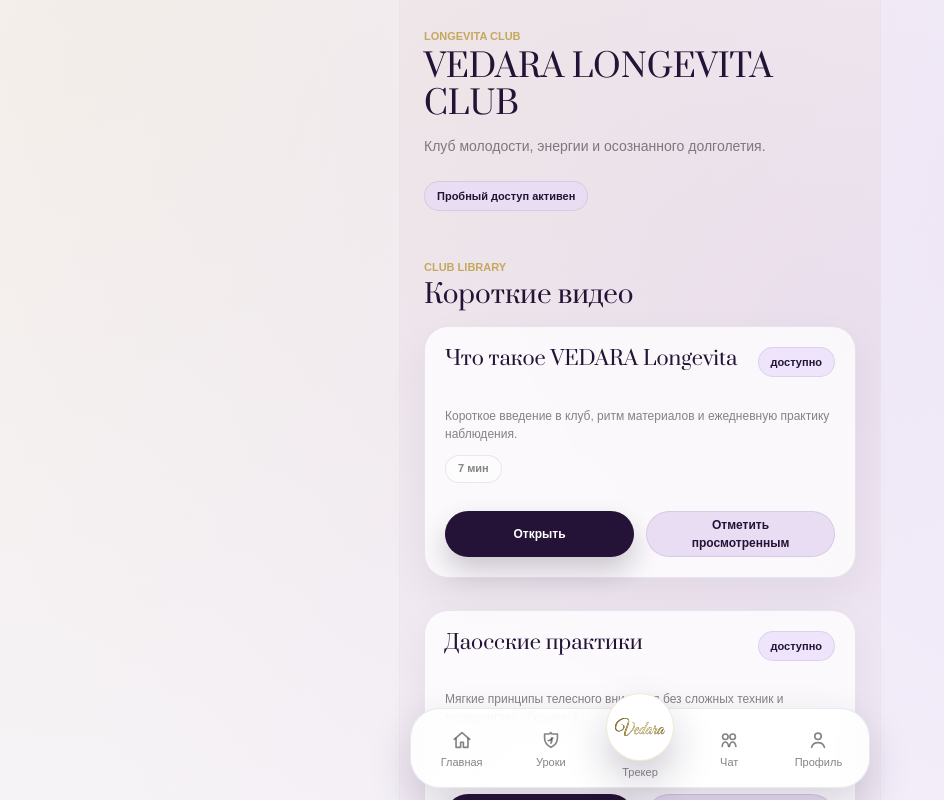
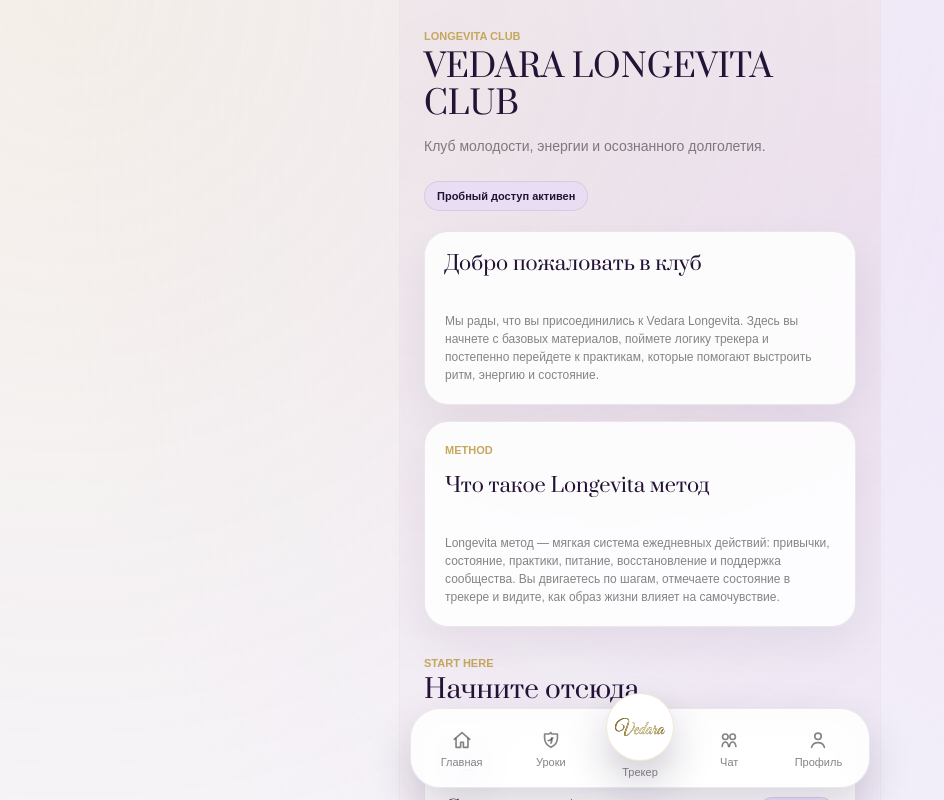
Before and after one commit to miminidi/vedara-, a React (Vite) app: page / in a window 1280 px wide. Both pictures are taken after a click on the button "7 дней бесплатно". Shown: the top 800 px of the page, without its empty margins (0-944 px from the left). Built offline with nearby package versions, Linux system fonts and the light colour scheme.

Commit message:
refactor: rebuild club page around onboarding documents and practice grid

```diff
--- a/src/App.tsx
+++ b/src/App.tsx
@@ -236,7 +236,6 @@
             completedArticles={completedClubArticles}
             completedVideos={completedClubVideos}
             onNavigate={navigate}
-            onSetAccess={setAccess}
             onToggleArticle={toggleClubArticle}
             onToggleVideo={toggleClubVideo}
           />
--- a/src/data/content.ts
+++ b/src/data/content.ts
@@ -192,16 +192,22 @@
     cta: "Активировать mock-подписку",
   },
   videosKicker: "club library",
-  videosTitle: "Короткие видео",
-  articlesKicker: "tracker guide",
-  articlesTitle: "Статьи для пользования трекером",
+  videosTitle: "Практики клуба",
+  articlesKicker: "start here",
+  articlesTitle: "Начните отсюда",
+  welcomeTitle: "Добро пожаловать в клуб",
+  welcomeText:
+    "Мы рады, что вы присоединились к Vedara Longevita. Здесь вы начнете с базовых материалов, поймете логику трекера и постепенно перейдете к практикам, которые помогают выстроить ритм, энергию и состояние.",
+  methodTitle: "Что такое Longevita метод",
+  methodText:
+    "Longevita метод — мягкая система ежедневных действий: привычки, состояние, практики, питание, восстановление и поддержка сообщества. Вы двигаетесь по шагам, отмечаете состояние в трекере и видите, как образ жизни влияет на самочувствие.",
   communityKicker: "community",
   communityTitle: "Клубное общение",
-  communityText: "Общение, эфиры, вопросы куратору и объявления вынесены в отдельный community-раздел.",
-  chatCta: "Перейти в чат клуба",
+  communityText: "Обсуждайте практики, задавайте вопросы куратору и следите за эфирами клуба.",
+  chatCta: "Перейти в чат",
   open: "Открыть",
-  markWatched: "Отметить просмотренным",
-  watched: "Просмотрено",
+  markWatched: "Отметить выполненным",
+  watched: "Выполнено",
   markRead: "Отметить прочитанным",
   read: "Прочитано",
   available: "доступно",
@@ -241,10 +247,12 @@
 
 export const clubVideos: ClubVideo[] = [
   {
-    id: "what-is-longevita",
-    title: "Что такое VEDARA Longevita",
-    description: "Короткое введение в клуб, ритм материалов и ежедневную практику наблюдения.",
-    duration: "7 мин",
+    id: "start-here",
+    title: "Начни отсюда",
+    description: "Первый маршрут по материалам, трекеру и спокойному входу в клубный ритм.",
+    category: "старт",
+    duration: "8 мин",
+    icon: "material",
     access: "club",
     completed: false,
   },
@@ -252,7 +260,9 @@
     id: "dao-practices",
     title: "Даосские практики",
     description: "Мягкие принципы телесного внимания без сложных техник и медицинских обещаний.",
+    category: "практика",
     duration: "9 мин",
+    icon: "practice",
     access: "club",
     completed: false,
   },
@@ -260,7 +270,9 @@
     id: "breathing-practice",
     title: "Дыхательная практика",
     description: "Спокойная короткая пауза для возвращения внимания к телу и состоянию дня.",
+    category: "дыхание",
     duration: "6 мин",
+    icon: "practice",
     access: "club",
     completed: false,
   },
@@ -268,7 +280,9 @@
     id: "face-massage",
     title: "Массаж лица",
     description: "Деликатный уходовый ритуал как часть вечернего восстановления.",
+    category: "уход",
     duration: "8 мин",
+    icon: "sleep",
     access: "club",
     completed: false,
   },
@@ -276,7 +290,9 @@
     id: "hrv-basics",
     title: "Показатель HRV",
     description: "Как относиться к HRV как к наблюдению, а не как к диагнозу или назначению.",
+    category: "трекер",
     duration: "10 мин",
+    icon: "protocol",
     access: "club",
     completed: false,
   },
@@ -284,7 +300,29 @@
     id: "soft-training",
     title: "Тренировка",
     description: "Мягкая активность, которую можно связать с отметками движения и состояния.",
+    category: "движение",
     duration: "12 мин",
+    icon: "movement",
+    access: "club",
+    completed: false,
+  },
+  {
+    id: "club-lectures",
+    title: "Лекции клуба",
+    description: "Короткие объяснения метода, привычек и восстановления без перегруза.",
+    category: "лекции",
+    duration: "15 мин",
+    icon: "material",
+    access: "club",
+    completed: false,
+  },
+  {
+    id: "schedule",
+    title: "Расписание",
+    description: "Порядок материалов, эфиров и мягких недельных акцентов клуба.",
+    category: "план",
+    duration: "3 мин",
+    icon: "protocol",
     access: "club",
     completed: false,
   },
@@ -294,24 +332,27 @@
   {
     id: "essentials-list",
     title: "Список необходимого",
-    description: "Что подготовить для спокойного старта: вода, заметки, удобное место и простой план.",
-    readingTime: "4 мин чтения",
+    description: "Что подготовить для старта в клубе и комфортного прохождения практик.",
+    readingTime: "5 мин",
+    icon: "protocol",
+    access: "club",
+    completed: false,
+  },
+  {
+    id: "tracker-explainer",
+    title: "Пояснение к трекеру",
+    description: "Как отмечать привычки, состояние и смотреть динамику недели и месяца.",
+    readingTime: "6 мин",
+    icon: "material",
     access: "club",
     completed: false,
   },
   {
     id: "recipe-book",
     title: "Книга рецептов",
-    description: "Идеи простых приемов пищи для наблюдения за питанием без жестких правил.",
-    readingTime: "7 мин чтения",
-    access: "club",
-    completed: false,
-  },
-  {
-    id: "tracker-explainer",
-    title: "Пояснения к трекеру",
-    description: "Как отмечать привычки и состояние, чтобы видеть динамику недели и месяца.",
-    readingTime: "5 мин чтения",
+    description: "Базовые идеи питания и рецепты для мягкой поддержки организма.",
+    readingTime: "7 мин",
+    icon: "nutrition",
     access: "club",
     completed: false,
   },
--- a/src/data/types.ts
+++ b/src/data/types.ts
@@ -108,7 +108,9 @@
   id: string;
   title: string;
   description: string;
+  category: string;
   duration: string;
+  icon: "water" | "nutrition" | "movement" | "practice" | "sleep" | "material" | "protocol" | "clinic";
   access: "club" | "premium";
   completed: boolean;
 }
@@ -118,6 +120,7 @@
   title: string;
   description: string;
   readingTime: string;
+  icon: "water" | "nutrition" | "movement" | "practice" | "sleep" | "material" | "protocol" | "clinic";
   access: "club" | "premium";
   completed: boolean;
 }
--- a/src/pages/ClinicPage.tsx
+++ b/src/pages/ClinicPage.tsx
@@ -1,6 +1,7 @@
 import { useState } from "react";
 import { ScreenHeader } from "../components/ScreenHeader";
 import { SectionHead } from "../components/SectionHead";
+import { WellnessIcon } from "../components/icons/WellnessIcons";
 import { chatContent, clubArticles, clubContent, clubVideos } from "../data/content";
 import type { AccessState, ClubArticle, ClubVideo, ScreenId } from "../data/types";
 
@@ -17,13 +18,8 @@
   completedArticles: string[];
   completedVideos: string[];
   onNavigate: (screen: ScreenId) => void;
-  onSetAccess: (access: AccessState) => void;
   onToggleArticle: (articleId: string) => void;
   onToggleVideo: (videoId: string) => void;
-}
-
-function isClubAccessActive(access: AccessState) {
-  return access === "trial" || access === "clubMonthly" || access === "clubAnnual";
 }
 
 function getAccessStatus(access: AccessState) {
@@ -38,17 +34,11 @@
   return clubContent.access.guestStatus;
 }
 
-function getStatus(isLocked: boolean, completed: boolean) {
-  if (isLocked) {
-    return clubContent.locked;
-  }
+function getStatus(completed: boolean) {
   return completed ? clubContent.watched : clubContent.available;
 }
 
-function getArticleStatus(isLocked: boolean, completed: boolean) {
-  if (isLocked) {
-    return clubContent.locked;
-  }
+function getArticleStatus(completed: boolean) {
   return completed ? clubContent.read : clubContent.available;
 }
 
@@ -57,12 +47,10 @@
   completedArticles,
   completedVideos,
   onNavigate,
-  onSetAccess,
   onToggleArticle,
   onToggleVideo,
 }: ClinicPageProps) {
   const [selectedItem, setSelectedItem] = useState<SelectedClubItem | null>(null);
-  const hasClubAccess = isClubAccessActive(access);
   const accessStatus = getAccessStatus(access);
 
   const openItem = (kind: ClubItemKind, item: ClubVideo | ClubArticle) => {
@@ -95,68 +83,77 @@
         </section>
       ) : null}
 
-      <SectionHead kicker={clubContent.videosKicker} title={clubContent.videosTitle} />
-      <div className="grid club-library-grid">
-        {clubVideos.map((video) => {
-          const completed = completedVideos.includes(video.id);
-          const locked = !hasClubAccess;
+      <section className="panel club-welcome-card">
+        <h2 className="panel-title">{clubContent.welcomeTitle}</h2>
+        <p>{clubContent.welcomeText}</p>
+      </section>
+
+      <section className="panel club-method-card">
+        <span className="section-kicker">method</span>
+        <h2 className="panel-title">{clubContent.methodTitle}</h2>
+        <p>{clubContent.methodText}</p>
+      </section>
+
+      <SectionHead kicker={clubContent.articlesKicker} title={clubContent.articlesTitle} />
+      <div className="grid club-document-list">
+        {clubArticles.map((article) => {
+          const completed = completedArticles.includes(article.id);
 
           return (
-            <article className="panel club-library-card" key={video.id}>
+            <article className={`panel club-document-card ${completed ? "is-completed" : ""}`} key={article.id}>
+              <div className="club-card-icon" aria-hidden="true">
+                <WellnessIcon name={article.icon} />
+              </div>
               <div className="program-card__top">
-                <h2 className="panel-title">{video.title}</h2>
-                <span className="badge">{getStatus(locked, completed)}</span>
+                <div>
+                  <h2 className="panel-title">{article.title}</h2>
+                  <span className="club-card-meta">{article.readingTime}</span>
+                </div>
+                <span className="badge">{getArticleStatus(completed)}</span>
               </div>
-              <p>{video.description}</p>
-              <span className="club-card-meta">{video.duration}</span>
+              <p>{article.description}</p>
               <div className="button-row u-mt-4">
                 <button
                   className="button button--primary"
                   type="button"
-                  onClick={() => (locked ? onSetAccess("trial") : openItem("video", video))}
+                  onClick={() => openItem("article", article)}
                 >
-                  {locked ? clubContent.openAccess : clubContent.open}
+                  {clubContent.open}
                 </button>
-                {!locked ? (
-                  <button className="button button--secondary" type="button" onClick={() => onToggleVideo(video.id)}>
-                    {completed ? clubContent.watched : clubContent.markWatched}
-                  </button>
-                ) : null}
+                <button className="button button--secondary" type="button" onClick={() => onToggleArticle(article.id)}>
+                  {completed ? clubContent.read : clubContent.markRead}
+                </button>
               </div>
             </article>
           );
         })}
       </div>
 
-      <SectionHead kicker={clubContent.articlesKicker} title={clubContent.articlesTitle} />
-      <div className="grid club-library-grid">
-        {clubArticles.map((article) => {
-          const completed = completedArticles.includes(article.id);
-          const locked = !hasClubAccess;
+      <SectionHead kicker={clubContent.videosKicker} title={clubContent.videosTitle} />
+      <div className="club-practice-grid">
+        {clubVideos.map((video) => {
+          const completed = completedVideos.includes(video.id);
 
           return (
-            <article className="panel club-library-card" key={article.id}>
-              <div className="program-card__top">
-                <h2 className="panel-title">{article.title}</h2>
-                <span className="badge">{getArticleStatus(locked, completed)}</span>
-              </div>
-              <p>{article.description}</p>
-              <span className="club-card-meta">{article.readingTime}</span>
-              <div className="button-row u-mt-4">
-                <button
-                  className="button button--primary"
-                  type="button"
-                  onClick={() => (locked ? onSetAccess("trial") : openItem("article", article))}
-                >
-                  {locked ? clubContent.openAccess : clubContent.open}
-                </button>
-                {!locked ? (
-                  <button className="button button--secondary" type="button" onClick={() => onToggleArticle(article.id)}>
-                    {completed ? clubContent.read : clubContent.markRead}
-                  </button>
-                ) : null}
-              </div>
-            </article>
+            <button
+              className={`club-practice-tile ${completed ? "is-completed" : ""}`}
+              key={video.id}
+              type="button"
+              onClick={() => onToggleVideo(video.id)}
+              onDoubleClick={() => openItem("video", video)}
+            >
+              <span className="club-card-icon" aria-hidden="true">
+                <WellnessIcon name={video.icon} />
+              </span>
+              <span className="club-practice-tile__body">
+                <span className="club-practice-tile__title">{video.title}</span>
+                <span className="club-practice-tile__description">{video.description}</span>
+              </span>
+              <span className="club-practice-tile__meta">
+                {video.category} · {video.duration}
+              </span>
+              <span className="club-practice-tile__status">{getStatus(completed)}</span>
+            </button>
           );
         })}
       </div>
--- a/src/styles/app.css
+++ b/src/styles/app.css
@@ -884,9 +884,17 @@
 }
 
 .club-detail-card,
+.club-welcome-card,
+.club-method-card,
+.club-document-card,
 .club-community-card {
   display: grid;
   gap: var(--space-3);
+}
+
+.club-welcome-card,
+.club-method-card {
+  background: var(--color-white-88);
 }
 
 .club-library-grid {
@@ -919,6 +927,87 @@
   font-size: var(--text-xs);
   font-weight: 700;
   line-height: 1;
+}
+
+.club-document-list {
+  gap: var(--space-4);
+}
+
+.club-document-card.is-completed,
+.club-practice-tile.is-completed {
+  background: var(--surface-card-active);
+}
+
+.club-card-icon {
+  width: 42px;
+  height: 42px;
+  display: inline-grid;
+  place-items: center;
+  border-radius: var(--radius-md);
+  background: var(--color-surface-lilac);
+  color: var(--color-accent-primary);
+  box-shadow: var(--shadow-card);
+}
+
+.club-practice-grid {
+  display: grid;
+  grid-template-columns: repeat(2, minmax(0, 1fr));
+  gap: var(--space-4);
+}
+
+.club-practice-tile {
+  min-height: 184px;
+  display: grid;
+  align-content: space-between;
+  gap: var(--space-3);
+  padding: var(--card-padding-sm);
+  border: var(--card-border);
+  border-radius: var(--card-radius);
+  background: var(--color-white-76);
+  box-shadow: var(--shadow-card);
+  color: var(--color-text-primary);
+  text-align: left;
+  font-family: var(--font-ui);
+}
+
+.club-practice-tile:active {
+  transform: translateY(1px);
+}
+
+.club-practice-tile__body {
+  min-width: 0;
+  display: grid;
+  gap: var(--space-2);
+}
+
+.club-practice-tile__title {
+  color: var(--color-text-heading);
+  font-family: var(--font-display);
+  font-size: var(--text-lg);
+  font-weight: 400;
+  line-height: var(--line-heading);
+}
+
+.club-practice-tile__description {
+  display: -webkit-box;
+  overflow: hidden;
+  color: var(--color-text-muted);
+  font-size: var(--text-xs);
+  line-height: 1.35;
+  -webkit-box-orient: vertical;
+  -webkit-line-clamp: 3;
+}
+
+.club-practice-tile__meta,
+.club-practice-tile__status {
+  color: var(--color-text-muted);
+  font-size: var(--text-xs);
+  font-weight: 700;
+  line-height: 1.25;
+}
+
+.club-practice-tile__status {
+  color: var(--color-accent-primary);
 }
 
 .stat-row--compact {
```
